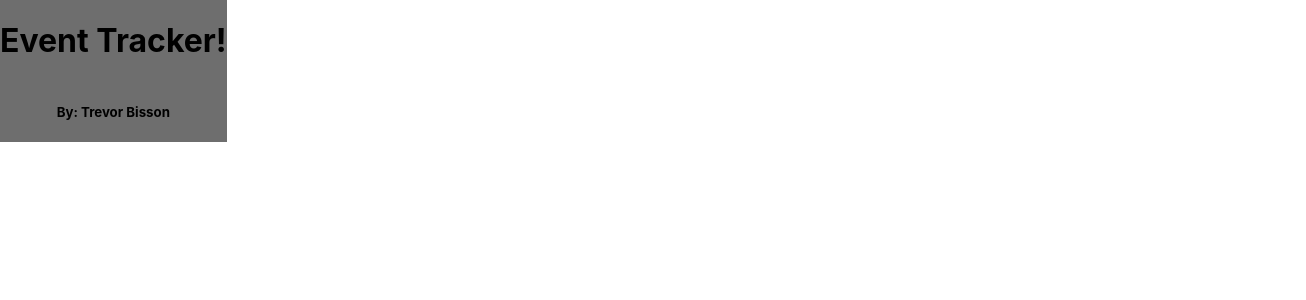
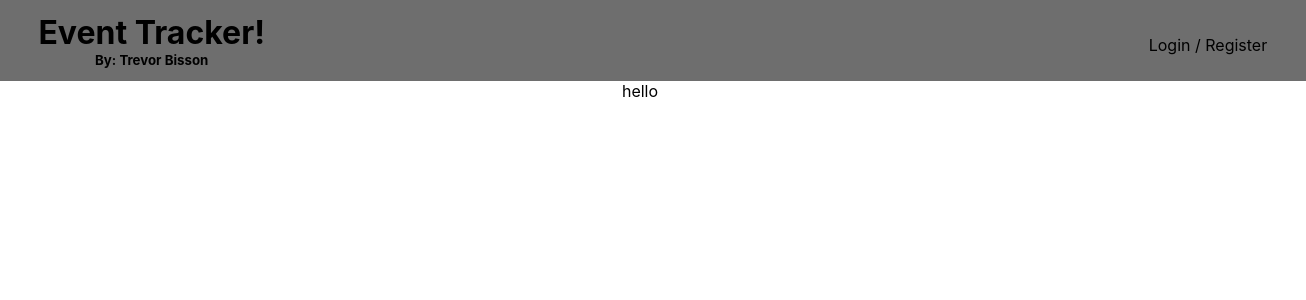
Before and after one commit to trevorbisson1/TaskManager, a React (Create React App) app in the folder task_manager/: page / in a window 1280 px wide. Shown: the top 300 px of the page, 1306 px wide, since content can reach past the window. Built offline with nearby package versions, Linux system fonts and the light colour scheme.

Commit message:
renamed component to be more specific

```diff
--- a/task_manager/package.json
+++ b/task_manager/package.json
@@ -8,7 +8,11 @@
     "@testing-library/user-event": "^13.5.0",
     "react": "^18.3.1",
     "react-dom": "^18.3.1",
+    "react-router": "^6.23.1",
+    "react-router-dom": "^6.23.1",
     "react-scripts": "5.0.1",
+    "sass": "^1.77.1",
+    "scss": "^0.2.4",
     "web-vitals": "^2.1.4"
   },
   "scripts": {
--- a/task_manager/src/Components/AddEvent/addEvent.js
+++ b/task_manager/src/Components/AddEvent/addEvent.js
@@ -6,7 +6,7 @@ const addEvent = () => {
             <form>
                 <h3>Event Name: </h3>
                 <input></input>
-                <h3></h3>
+                <input typeof="radio"></input>
             </form>
         </div>
     )
--- /dev/null
+++ b/task_manager/src/Components/CalenderEvent/calendarEvent.js
@@ -0,0 +1,12 @@
+
+import "./calendarEvent.scss"
+
+const calendarEvent = () => {
+    return (
+        <div>
+            poopo
+        </div>
+    )
+}
+
+export default calendarEvent;
--- a/task_manager/src/Components/Header/header.js
+++ b/task_manager/src/Components/Header/header.js
@@ -7,6 +7,10 @@ const Header = () => {
                 <h1>Event Tracker!</h1>
                 <h5>By: Trevor Bisson</h5>
             </div>
+
+            <div className="LoginSection">
+                <a href="/"> Login / Register</a>
+            </div>
         </div>
     )
 }
--- a/task_manager/src/Components/Header/header.scss
+++ b/task_manager/src/Components/Header/header.scss
@@ -4,11 +4,38 @@ $Background-Color : rgb(110, 110, 110);
 .Header-Wrapper{
     width: max-content;
     background-color: $Background-Color;
-
+    display: flex;
+    flex-direction: row;
+    width: 100%;
+    justify-content: space-between;
+    padding: 1%;
 
     .Title{
         color: black;
         display:flex;
         flex-direction: column;
+        padding-left: 2%;
+        h1{
+            padding: 0%;
+            margin: 0%
+        }
+        h5{
+            padding: 0%;
+            margin: 0%
+        }
+    }
+
+    .LoginSection{
+        display: flex;
+        flex-direction: row;
+        align-self: flex-end;
+        padding-right: 2%;
+        padding-bottom: 1%;
+
+        a{
+            text-decoration: none;
+            color: black;
+            font-weight: 400;
+        }
     }
 }
--- a/task_manager/src/Components/Landing/landing.js
+++ b/task_manager/src/Components/Landing/landing.js
@@ -1,8 +1,10 @@
 import "./landing.scss"
-
+import calendarEvent from "../CalenderEvent/calendarEvent"
 const Landing = () => {
     return (
         <div className="Landing">
+            hello
+            <calendarEvent/>
 
         </div>
     )
```
Also changed, not shown: task_manager/src/Components/Event/event.js (deleted, +0 -12 lines), task_manager/src/Components/CalenderEvent/calendarEvent.scss (added), 1 other file (tests, documents, lock files or other folders).
